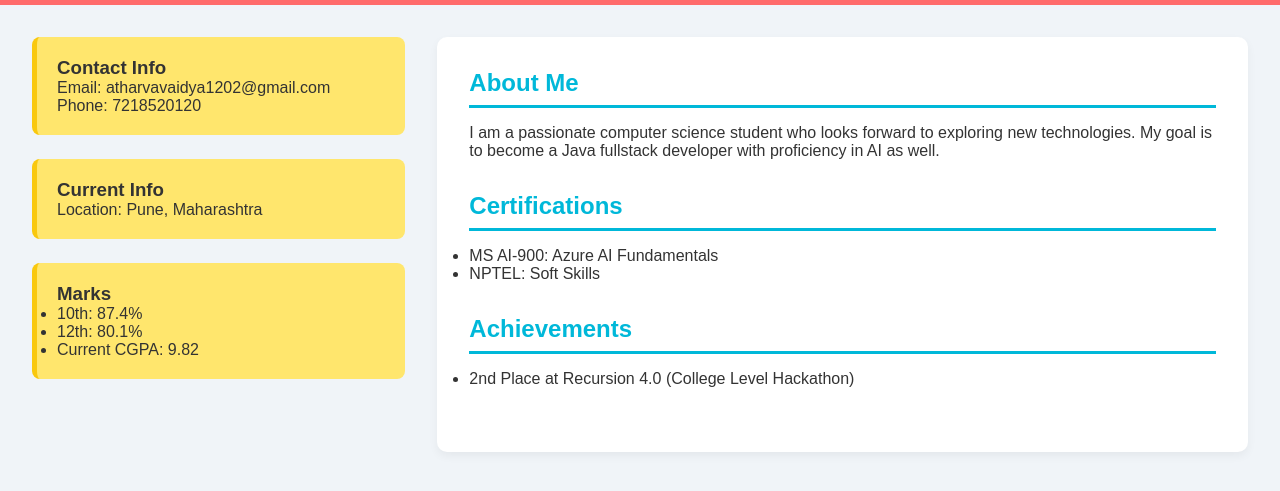
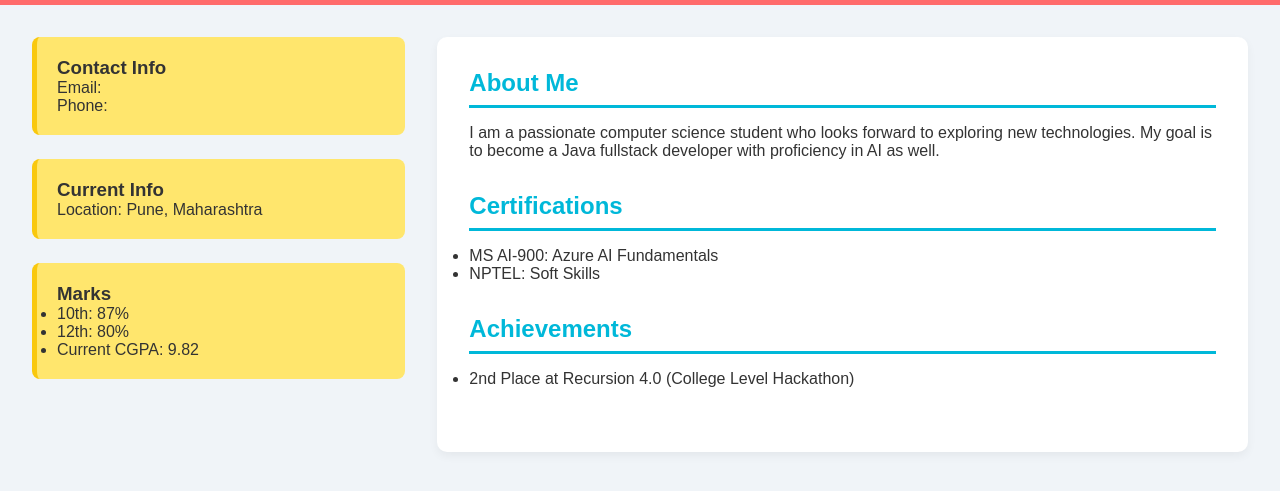
Before and after one commit to Atharva-Vaidya/Portfolio, a plain HTML site: page index.html in a window 1280 px wide. Shown: the part 123-614 px from the top of the page. Drawn offline with Linux system fonts and the light colour scheme.

Commit message:
Update index.html

```diff
--- a/index.html
+++ b/index.html
@@ -23,8 +23,8 @@
         <aside class="sidebar">
             <div class="box">
                 <h3>Contact Info</h3>
-                <p>Email: atharvavaidya1202@gmail.com</p>
-                <p>Phone: 7218520120</p>
+                <p>Email: </p>
+                <p>Phone: </p>
             </div>
             <div class="box">
                 <h3>Current Info</h3>
@@ -33,8 +33,8 @@
             <div class="box">
                 <h3>Marks</h3>
                 <ul>
-                    <li>10th: 87.4%</li>
-                    <li>12th: 80.1%</li>
+                    <li>10th: 87%</li>
+                    <li>12th: 80%</li>
                     <li>Current CGPA: 9.82</li>
                 </ul>
             </div>
```
